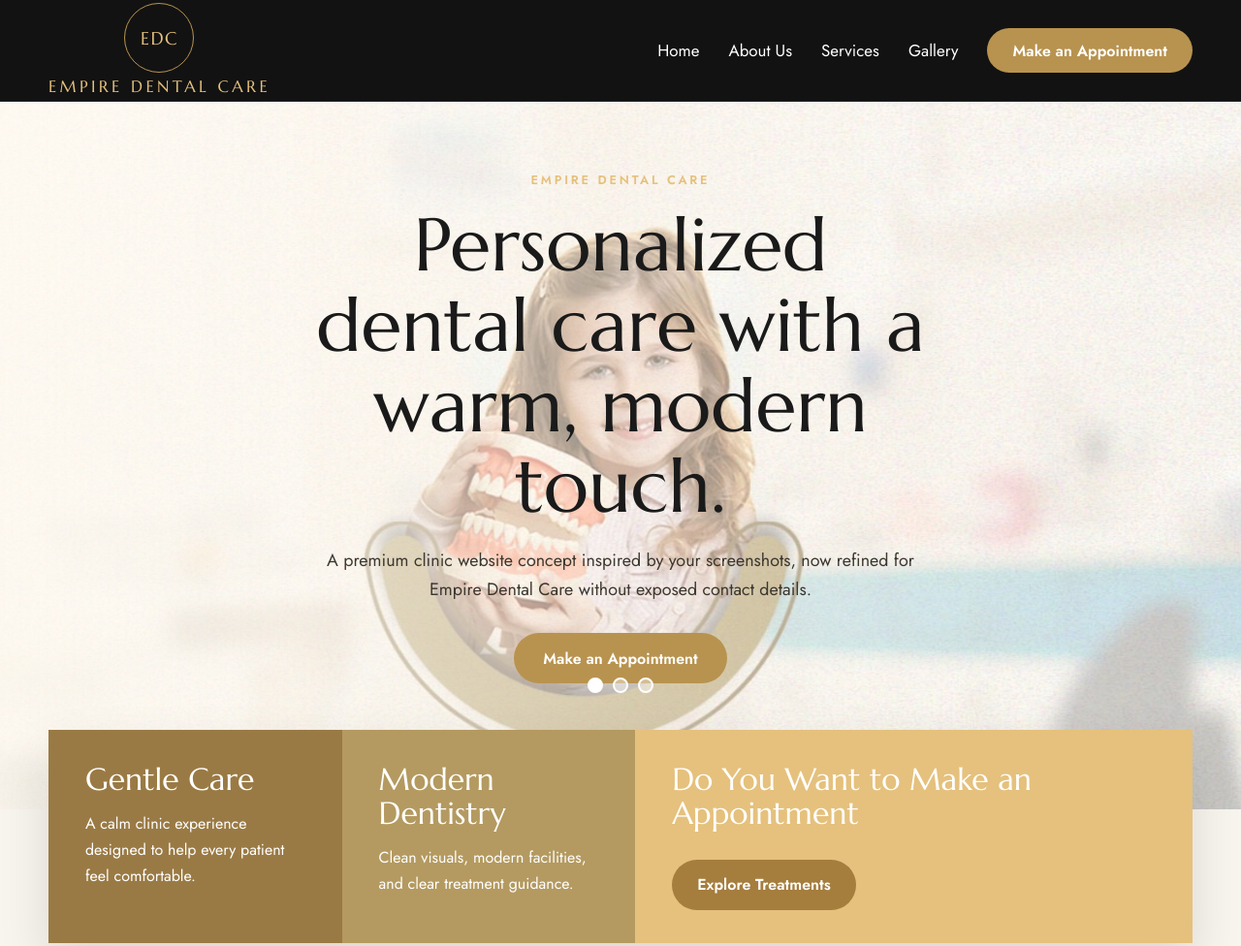
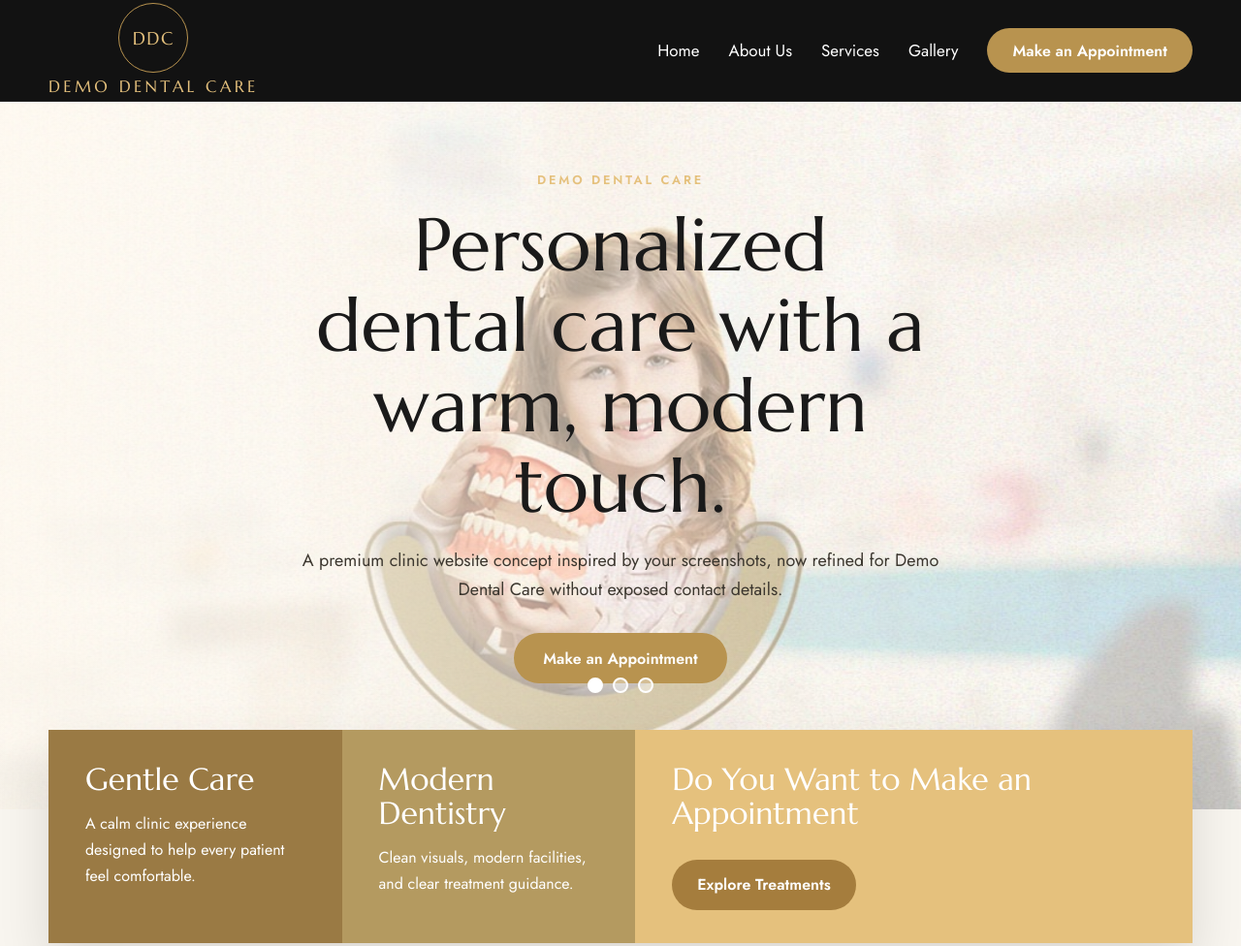
Before and after one commit to silversoul2k5/Empire_Dental_Care, a plain HTML site: page index.html in a window 1280 px wide. Shown: the top 976 px of the page at 97% size. Drawn offline with Linux system fonts and the light colour scheme.

```diff
--- a/index.html
+++ b/index.html
@@ -3,10 +3,10 @@
   <head>
     <meta charset="UTF-8" />
     <meta name="viewport" content="width=device-width, initial-scale=1.0" />
-    <title>Empire Dental Care | Dental Clinic</title>
+    <title>Demo Dental Care | Dental Clinic</title>
     <meta
       name="description"
-      content="Empire Dental Care sample clinic website with a premium black-and-gold dental care theme."
+      content="Demo Dental Care sample clinic website with a premium black-and-gold dental care theme."
     />
     <link rel="icon" type="image/png" href="assets/favicon.png" />
     <link rel="preconnect" href="https://fonts.googleapis.com" />
@@ -22,9 +22,9 @@
     <div class="site-shell">
       <header class="header" id="home">
         <div class="container header__inner">
-          <a class="brand" href="#home" aria-label="Empire Dental Care home">
-            <span class="brand-mark">EDC</span>
-            <span class="brand-text">Empire Dental Care</span>
+          <a class="brand" href="#home" aria-label="Demo Dental Care home">
+            <span class="brand-mark">DDC</span>
+            <span class="brand-text">Demo Dental Care</span>
           </a>
 
           <button
@@ -68,11 +68,11 @@
 
           <div class="container hero__content">
             <div class="hero__copy">
-              <p class="eyebrow">Empire Dental Care</p>
+              <p class="eyebrow">Demo Dental Care</p>
               <h1>Personalized dental care with a warm, modern touch.</h1>
               <p class="hero__lead">
                 A premium clinic website concept inspired by your screenshots, now
-                refined for Empire Dental Care without exposed contact details.
+                refined for Demo Dental Care without exposed contact details.
               </p>
               <a class="button button--hero" href="#appointment">Make an Appointment</a>
             </div>
@@ -109,10 +109,10 @@
             <img src="assets/shaik/gallery-photo-12.png" alt="Comfortable dental clinic lounge" />
           </div>
           <div class="about__content">
-            <p class="eyebrow">About Empire Dental Care</p>
+            <p class="eyebrow">About Demo Dental Care</p>
             <h2>Dental care with a personal touch</h2>
             <p class="section-copy">
-              Empire Dental Care focuses on personalized treatment for each patient.
+              Demo Dental Care focuses on personalized treatment for each patient.
               The layout and mood here follow the black-and-gold clinic style from
               your references while keeping the page free from direct contact details.
             </p>
@@ -265,7 +265,7 @@
 
         <section class="map-section">
           <iframe
-            title="Empire Dental Care location map"
+            title="Demo Dental Care location map"
             src="https://www.google.com/maps?q=3rd%20floor,%20p%20o,%20zera%20tower,%20Cheranallur,%20Kochi,%20Kerala%20682034&output=embed"
             loading="lazy"
             referrerpolicy="no-referrer-when-downgrade"
@@ -276,8 +276,8 @@
       <footer class="footer">
         <div class="container footer__top">
           <div class="footer__brand">
-            <span class="brand-mark">EDC</span>
-            <span class="brand-text">Empire Dental Care</span>
+            <span class="brand-mark">DDC</span>
+            <span class="brand-text">Demo Dental Care</span>
           </div>
 
           <div class="footer__column">
@@ -290,7 +290,7 @@
         </div>
 
         <div class="container footer__bottom">
-          <p>Empire Dental Care sample website concept</p>
+          <p>Demo Dental Care sample website concept</p>
           <p>Designed with a black-and-gold dental clinic theme</p>
         </div>
       </footer>
```
